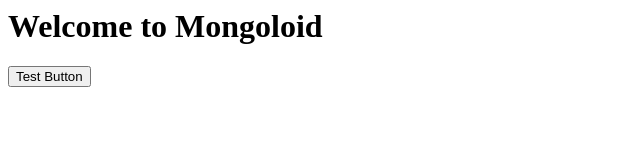
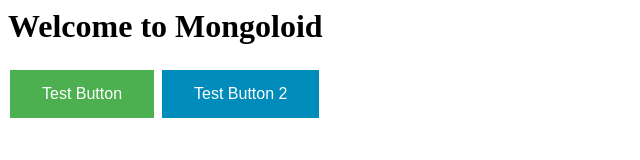
Before and after one commit to bawhen/mongoloid_site, a plain HTML site: page index.html in a window 1280 px wide. Shown: the whole page, without its empty margins (0-640 px from the left). Drawn offline with Linux system fonts and the light colour scheme.

Commit message:
Update index.html

```diff
--- a/index.html
+++ b/index.html
@@ -1,2 +1,20 @@
+<style>
+.button {
+  border: none;
+  color: white;
+  padding: 15px 32px;
+  text-align: center;
+  text-decoration: none;
+  display: inline-block;
+  font-size: 16px;
+  margin: 4px 2px;
+  cursor: pointer;
+}
+
+.button1 {background-color: #4CAF50;} /* Green */
+.button2 {background-color: #008CBA;} /* Blue */
+</style>
+
 <h1>Welcome to Mongoloid</h1>
-<button type="button">Test Button</button>
+<button class="button button1">Test Button</button>
+<button class="button button2">Test Button 2</button>
```
